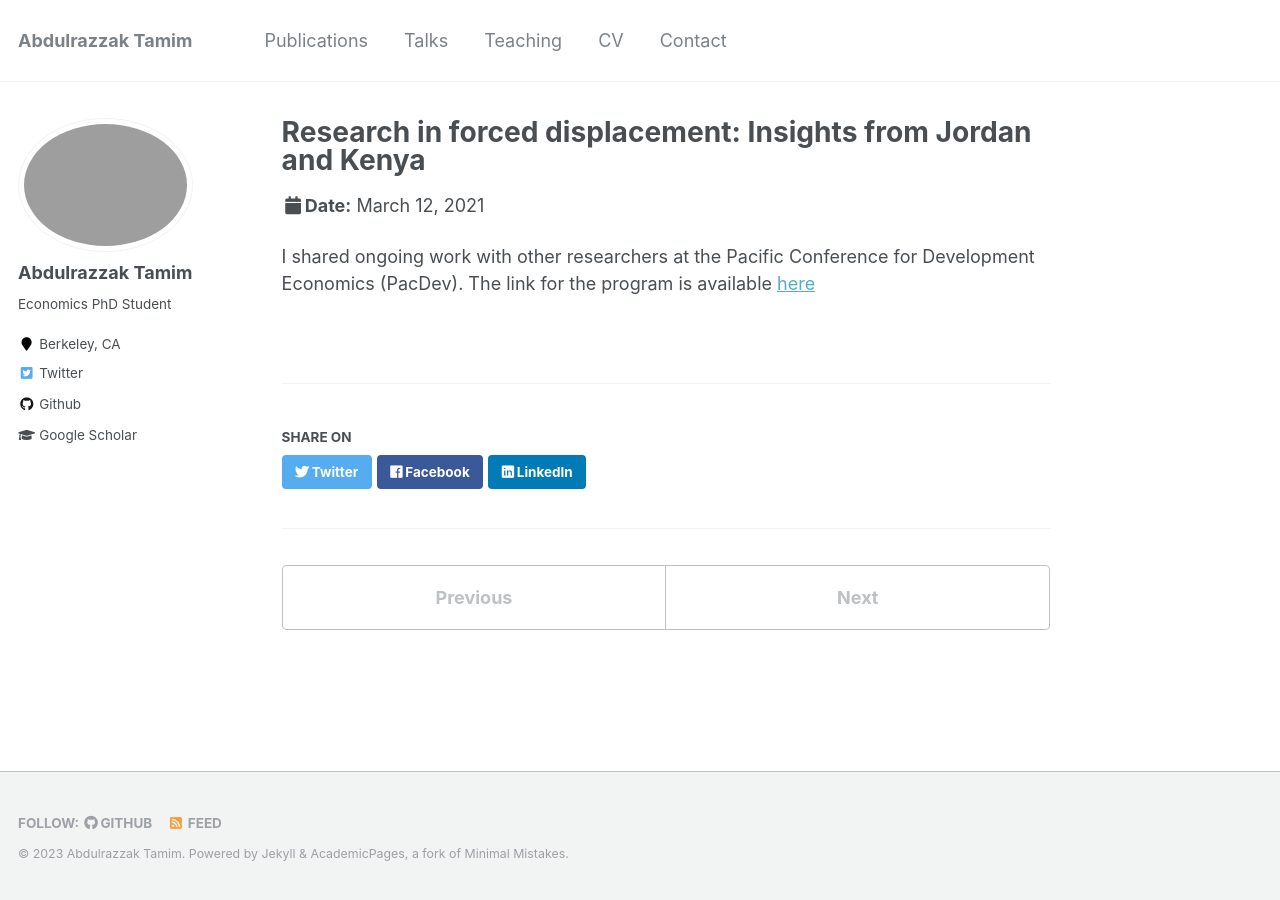
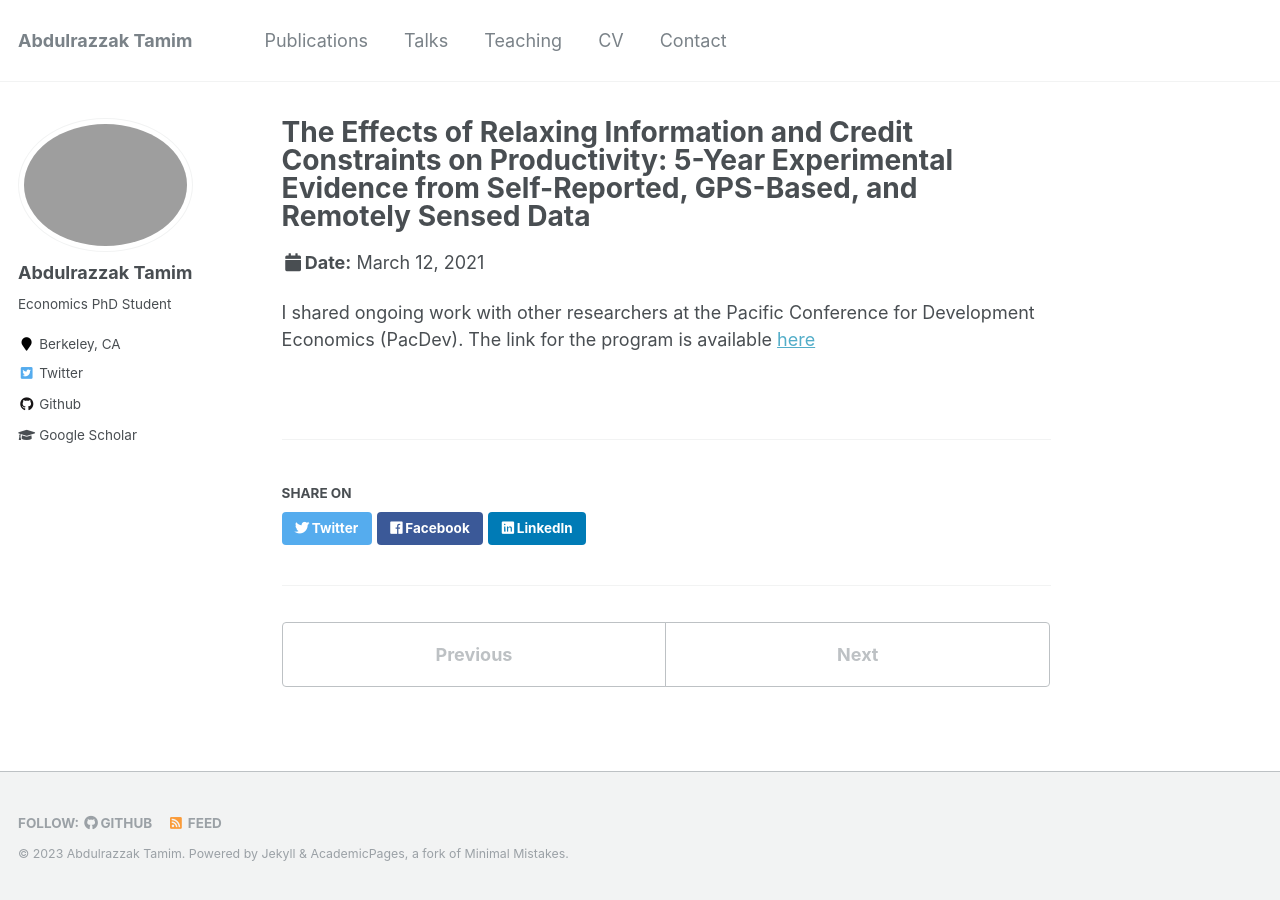
Before and after one commit to AbdulrazzakTamim/abdulrazzaktamim.github.io, a Jekyll site: the page built from _talks/2021-03-12-presentation.md, in a window 1280 px wide. Built offline with Jekyll 4.4.1, drawn with Linux system fonts in a browser that asks for light colours; comment, search, counter and statistics services are not loaded.

Commit message:
Update 2021-03-12-presentation.md

```diff
--- a/_talks/2021-03-12-presentation.md
+++ b/_talks/2021-03-12-presentation.md
@@ -1,11 +1,11 @@
 ---
-title: "Research in forced displacement: Insights from Jordan and Kenya"
+title: "The Effects of Relaxing Information and Credit Constraints on Productivity: 5-Year Experimental Evidence from Self-Reported, GPS-Based, and Remotely Sensed Data"
 collection: talks
 type: "Presentation"
 permalink: presentation-2021-03-12
 venue: "University of California, San Diego (Virtual)"
 date: 2021-03-12
-location: "San Diego, California, USA"
+location: "San Diego, CA, USA"
 ---
 
 I shared ongoing work with other researchers at the Pacific Conference for Development Economics (PacDev).
```
